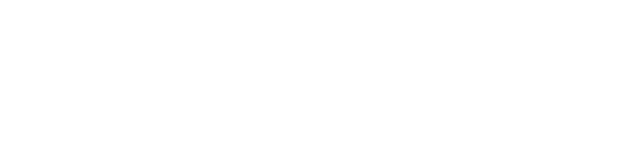
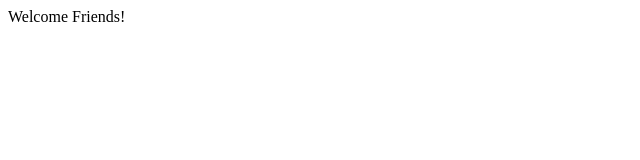
Before and after one commit to whitelotus32/ZTMWebDevPro, a plain HTML site: page index.html in a window 1280 px wide. Shown: the whole page, without its empty margins (0-640 px from the left). Drawn offline with Linux system fonts and the light colour scheme.

Commit message:
Added body tag

```diff
--- a/index.html
+++ b/index.html
@@ -3,4 +3,7 @@
     <head>
         <title>My Website</title>
     </head>
+    <body>
+        Welcome Friends!
+    </body>
 </html>
```
